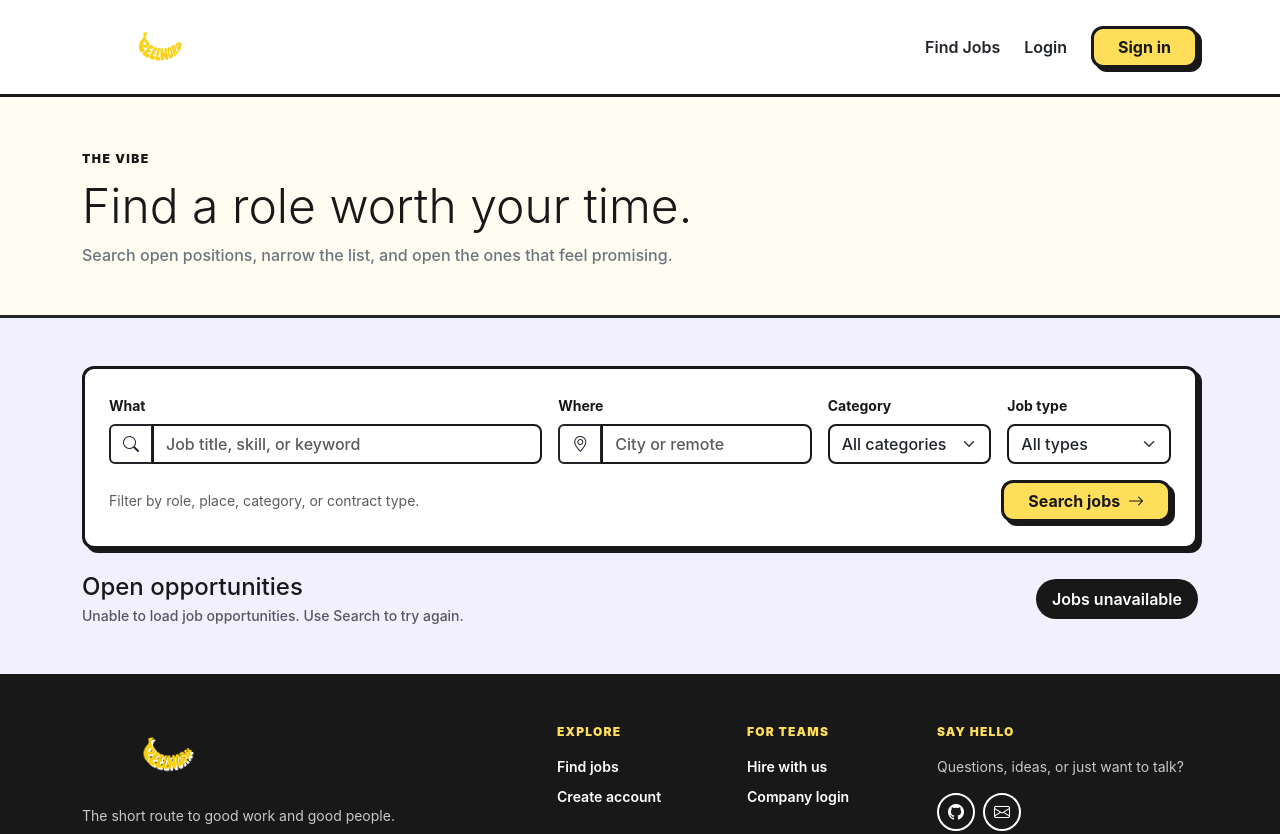
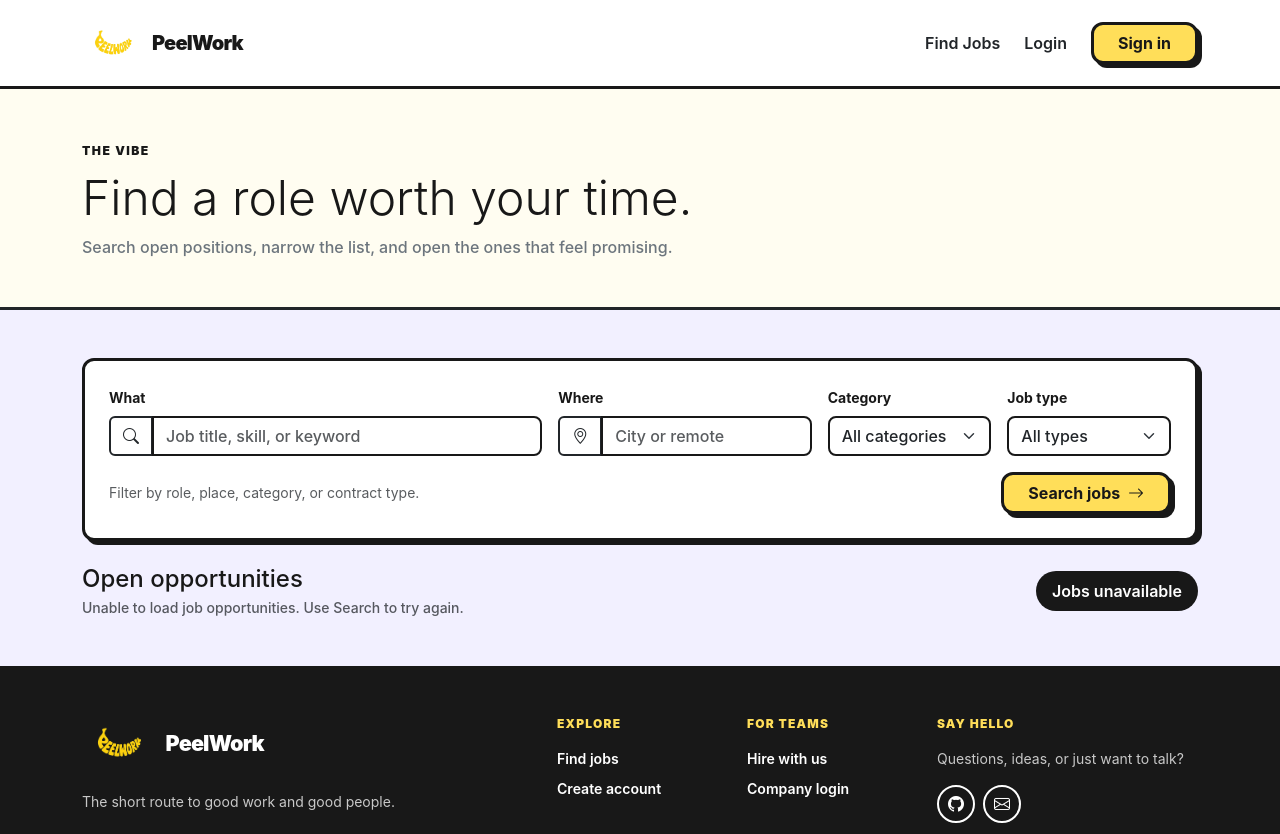
Before and after one commit to Abduu898/PeelWork, a website: page jobs.html in a window 1280 px wide. Shown: the top 834 px of the page. Drawn offline with nearby package versions, Linux system fonts and the light colour scheme; no server answers.

Commit message:
feat: Update branding elements and improve footer and navbar structure for PeelWork

```diff
--- a/css/style.css
+++ b/css/style.css
@@ -223,9 +223,15 @@ body {
 }
 
 .footer-brand .peelwork-logo {
-  width: 170px;
-  height: 58px;
-  filter: drop-shadow(2px 2px 0 #fff);
+  width: 74px;
+  height: 52px;
+}
+
+.footer-brand span {
+  color: #fff;
+  font-size: 1.35rem;
+  font-weight: 900;
+  letter-spacing: -0.04em;
 }
 .home-features { background: #f2f0ff; }
 .audience-section { background: #fffdf1; }
@@ -325,11 +331,22 @@ body {
   color: var(--brand-dark) !important;
 }
 
+.peelwork-brand {
+  text-decoration: none;
+}
+
 .peelwork-logo {
   display: block;
-  width: 156px;
-  height: 52px;
+  width: 62px;
+  height: 44px;
   object-fit: contain;
+}
+
+.peelwork-brand-name {
+  color: var(--brand-dark);
+  font-size: 1.25rem;
+  font-weight: 900;
+  letter-spacing: -0.04em;
 }
 
 .brand-logo-bg {
--- a/js/components/shell.js
+++ b/js/components/shell.js
@@ -9,8 +9,9 @@ const dashboardLabel = sessionUser?.role === 'super_admin'
     : sessionUser?.role === 'candidate' ? 'My dashboard' : 'Sign in';
 const navigation = `<nav class="navbar navbar-expand-lg sticky-top py-3">
     <div class="container">
-      <a class="navbar-brand fw-extrabold fs-4 d-flex align-items-center gap-2" href="index.html">
-        <img class="peelwork-logo" src="assets/banana.png" alt="PeelWork">
+      <a class="navbar-brand peelwork-brand fw-extrabold fs-4 d-flex align-items-center gap-2" href="index.html">
+        <img class="peelwork-logo" src="assets/banana.png" alt="">
+        <span class="peelwork-brand-name">PeelWork</span>
       </a>
       <button class="navbar-toggler border-2 border-dark" type="button" data-bs-toggle="collapse" data-bs-target="#navbarNav">
         <span class="navbar-toggler-icon"></span>
@@ -30,7 +31,7 @@ const footer = `<footer class="site-footer mt-auto">
     <div class="container py-5">
       <div class="row g-4">
         <div class="col-lg-5">
-          <a class="footer-brand text-decoration-none" href="index.html"><img class="peelwork-logo" src="assets/banana.png" alt="PeelWork"></a>
+          <a class="footer-brand text-decoration-none" href="index.html"><img class="peelwork-logo" src="assets/banana.png" alt=""><span>PeelWork</span></a>
           <p class="small footer-muted mt-3 mb-0">The short route to good work and good people.</p>
         </div>
         <div class="col-6 col-lg-2"><h2 class="footer-heading">Explore</h2><a href="jobs.html">Find jobs</a><a href="login.html">Create account</a></div>
```
Also changed, not shown: index.html (+1 -1 lines).
